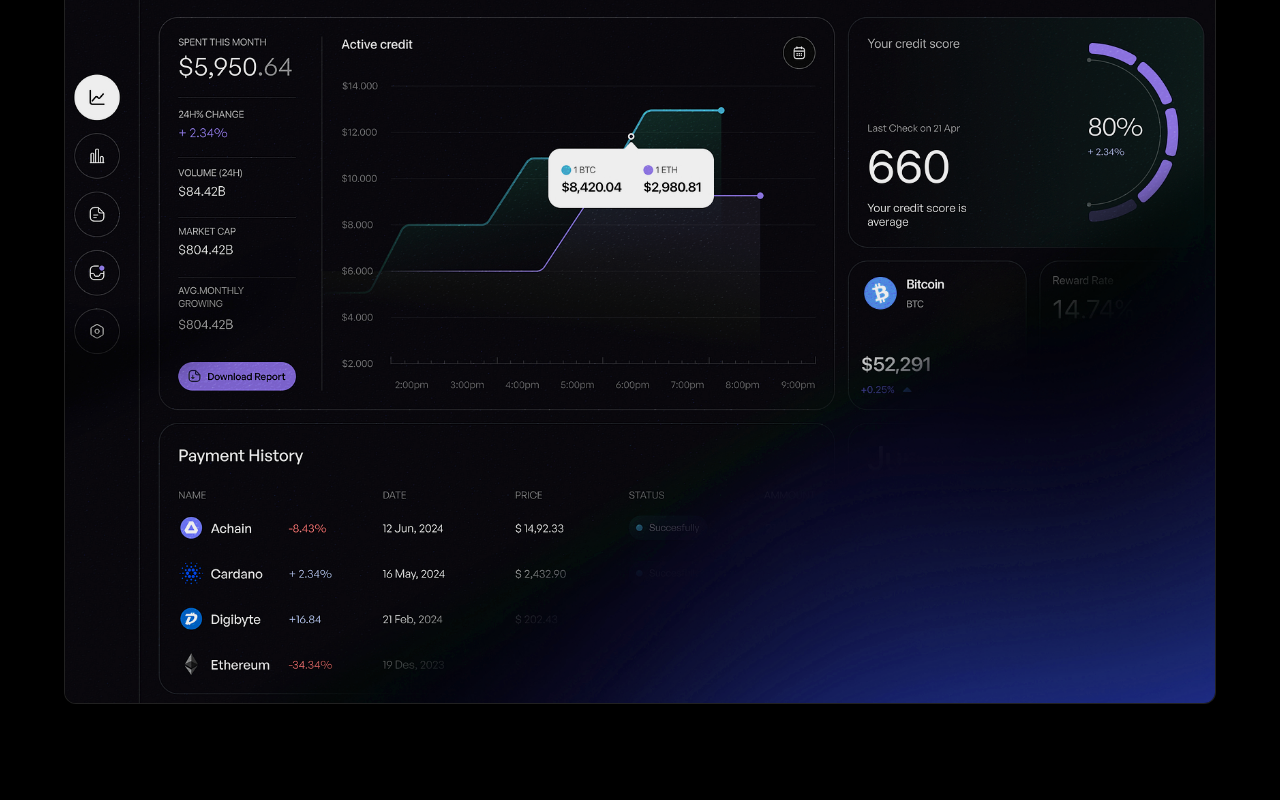
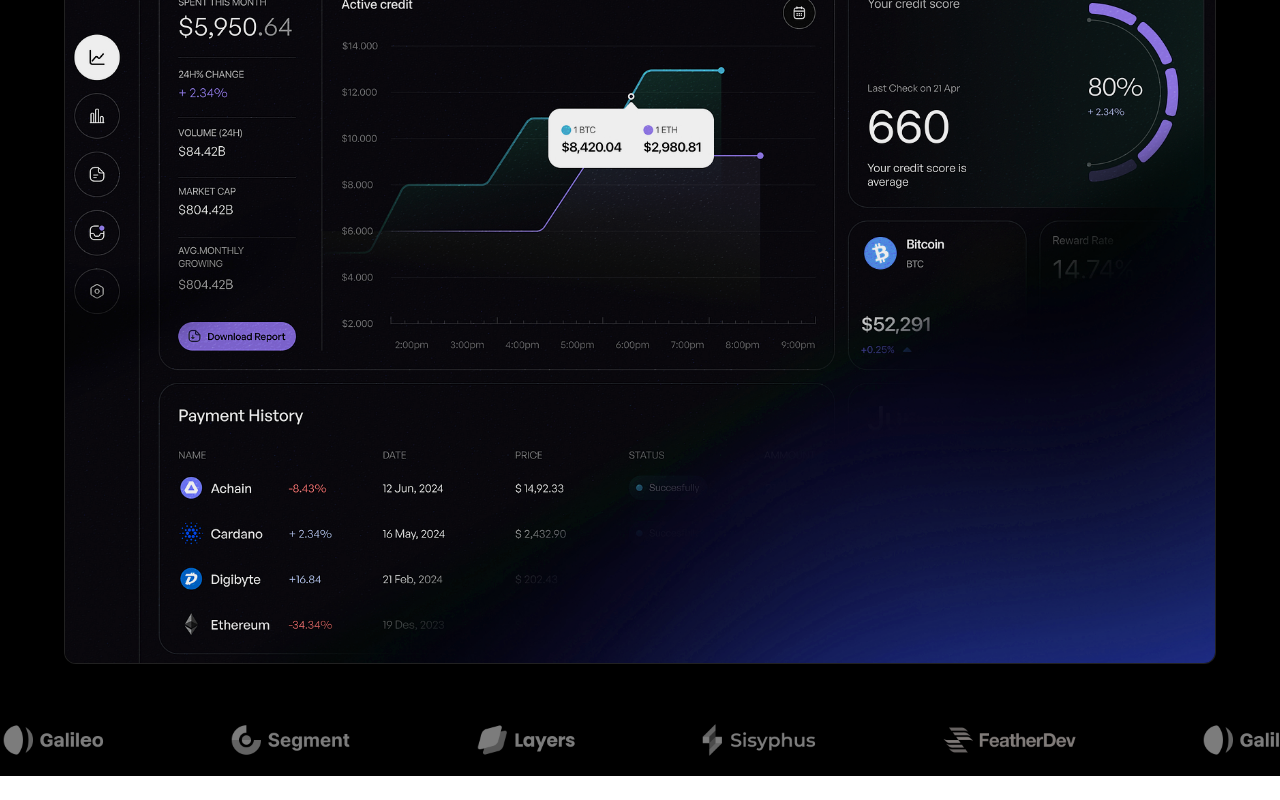
Before and after one commit to rishavvrajj/forextrade, a React (Vite) app: page / in a window 1280 px wide. Shown: the part 692-1492 px from the top of the page. After the commit the page ends 1468 px from the top, so only its background shows below. Built offline with nearby package versions, Linux system fonts and the light colour scheme; a web font is replaced by a local one.

Commit message:
feat: add logo carousel section with animated motion

```diff
--- a/package.json
+++ b/package.json
@@ -11,6 +11,7 @@
   },
   "dependencies": {
     "@tailwindcss/vite": "^4.1.11",
+    "framer-motion": "^12.42.2",
     "lucide-react": "^1.25.0",
     "react": "^19.1.0",
     "react-dom": "^19.1.0",
--- a/src/pages/HomePage.tsx
+++ b/src/pages/HomePage.tsx
@@ -1,14 +1,17 @@
 import React from 'react'
 import HeroSection from '../views/HeroSection'
+import LogoCarousle from '../views/LogoCarousle'
+
 
 export default function HomePage() {
   return (
     <div className='min-h-screen bg-black text-white'>
 
       {/* Hero Section */}
-        <HeroSection />
+      <HeroSection />
 
       {/* Logo Carousel Section */}
+      <LogoCarousle />
     </div>
   )
 }
--- a/src/views/HeroSection.tsx
+++ b/src/views/HeroSection.tsx
@@ -3,7 +3,7 @@ import { Command, ArrowRight } from 'lucide-react'
 
 export default function HeroSection() {
   return (
-    <section className='relative container left-1/2 -translate-x-1/2 w-[90%] pt-24 pb-24 lg:pt-30'>
+    <section className='relative container left-1/2 -translate-x-1/2 w-[90%] pt-24 pb-10 lg:pt-30'>
 
       {/* Decorative Sub-Title */}
       <div className='flex w-fit py-2 mb-4 px-4 cursor-pointer rounded-full glass'>
@@ -24,8 +24,8 @@ export default function HeroSection() {
         </h1>
 
         {/* Paragraph */}
-        <p className='text-xs lg:text-lg text-zinc-300/80 mb-8 text-left w-[100%] lg:w-[60%]'>
-          Experience seamless forex trading with advanced features, real-time analytics, and institutional-grade security.
+        <p className='text-xs lg:text-lg text-zinc-300/80 mb-8 text-left w-[100%] md:w-[60%] lg:w-[70%]'>
+          Experience seamless forex trading with advanced features, real-time analytics, and institutional-grade security. <br className='md:hidden lg:hidden' />
           <span className='text-zinc-200'> Start trading in minutes.</span>
         </p>
 
@@ -37,7 +37,7 @@ export default function HeroSection() {
       </div>
 
       {/* Hero Image : UI Image */}
-      <div className='relative mx-auto mt-20'>
+      <div className='relative mx-auto mt-10'>
         <div className='glass rounded-xl overflow-hidden'>
           <img src="/chart2.png" alt="dashboard" className='w-full h-auto' />
         </div>
--- /dev/null
+++ b/src/views/LogoCarousle.tsx
@@ -0,0 +1,61 @@
+import { motion } from "framer-motion"
+
+export default function LogoCarousle() {
+
+    const logos = [
+        "/log1.png",
+        "/log2.png",
+        "/log3.png",
+        "/log4.png",
+        "/log5.png"
+    ]
+
+    const extentedLogos = [...logos, ...logos, ...logos]
+
+    return (
+        <div className='w-full overflow-hidden cursor-pointer backdrop-blur-sm py-5'>
+            <motion.div
+                className='flex space-x-8 lg:space-x-16 1'
+                style={{
+                    width: 'fit-content',
+                    display: 'flex',
+                    gap: '4rem '
+                }}
+                initial={{
+                    opacity: 0,
+                    x: "0%"
+                }}
+                animate={{
+                    opacity: 1,
+                    x: '-50%'
+                }}
+                transition={{
+                    opacity: { duration: 0.5 },
+                    x: {
+                        duration: 20,
+                        repeat: Infinity,
+                        ease: 'linear',
+                        repeatType: 'loop'
+                    }
+                }}
+            >
+                {extentedLogos.map((logo) => (
+                    <motion.img
+                        key={logo}
+                        src={logo}
+                        alt="logo"
+                        className='h-4 lg:h-8 object-contain'
+                        initial={{
+                            opacity: 0.5
+                        }}
+                        whileHover={{
+                            opacity: 1,
+                            scale: 1.05,
+                            transition: { duration: 0.2 }
+                        }}
+                    />
+                ))}
+            </motion.div>
+        </div>
+    )
+}
```
Also changed, not shown: 1 other file (tests, documents, lock files or other folders).
